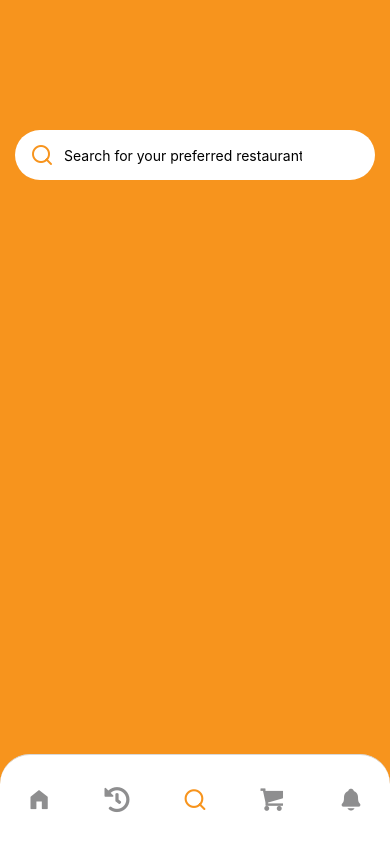
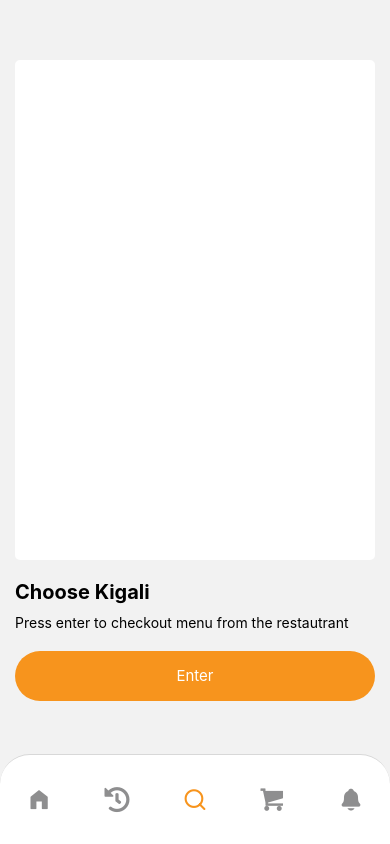
Before and after one commit to Byiringiro-saad/supamenu_mobile, a React Native app: screen /Result in a window 390 px wide. Built offline with nearby package versions, Linux system fonts and the light colour scheme.

Commit message:
search done

```diff
--- a/screens/home.jsx
+++ /dev/null
@@ -1,11 +0,0 @@
-import { StyleSheet, View } from "react-native";
-
-const Home = () => {
-  return <View style={styles.container}></View>;
-};
-
-const styles = StyleSheet.create({
-  container: {},
-});
-
-export default Home;
--- /dev/null
+++ b/screens/home/index.jsx
@@ -0,0 +1,25 @@
+import { createNativeStackNavigator } from "@react-navigation/native-stack";
+
+//screens
+import Restaurant from "./restaurant";
+import Restaurants from "./restaurants";
+
+const Stack = createNativeStackNavigator();
+
+const screenOptions = {
+  headerShown: false,
+};
+
+const Home = () => {
+  return (
+    <Stack.Navigator
+      initialRouteName="Restaurants"
+      screenOptions={screenOptions}
+    >
+      <Stack.Screen name="Restaurant" component={Restaurant} />
+      <Stack.Screen name="Restaurants" component={Restaurants} />
+    </Stack.Navigator>
+  );
+};
+
+export default Home;
--- /dev/null
+++ b/screens/home/restaurant.jsx
@@ -0,0 +1,13 @@
+import { StyleSheet, Text, View } from "react-native";
+
+const Restaurant = () => {
+  return (
+    <View>
+      <Text>Restaurant</Text>
+    </View>
+  );
+};
+
+const styles = StyleSheet.create({});
+
+export default Restaurant;
--- /dev/null
+++ b/screens/home/restaurants.jsx
@@ -0,0 +1,22 @@
+import { StyleSheet, Text, View } from "react-native";
+
+const Restaurants = () => {
+  return (
+    <View style={styles.container}>
+      <View>
+        <Text>Restaurants</Text>
+      </View>
+    </View>
+  );
+};
+
+const styles = StyleSheet.create({
+  container: {
+    flex: 1,
+    flexDirection: "column",
+    padding: 15,
+    paddingTop: 60,
+  },
+});
+
+export default Restaurants;
--- a/screens/search/index.jsx
+++ b/screens/search/index.jsx
@@ -1,8 +1,8 @@
-import { StyleSheet, View } from "react-native";
 import { createNativeStackNavigator } from "@react-navigation/native-stack";
 
 //screens
 import Search from "./search";
+import Result from "./result";
 import Results from "./results";
 
 const Stack = createNativeStackNavigator();
@@ -13,20 +13,12 @@ const screenOptions = {
 
 const Index = () => {
   return (
-    <View style={styles.container}>
-      <Stack.Navigator screenOptions={screenOptions} initialRouteName="Index">
-        <Stack.Screen name="Index" component={Search} />
-        <Stack.Screen name="Results" component={Results} />
-      </Stack.Navigator>
-    </View>
+    <Stack.Navigator screenOptions={screenOptions} initialRouteName="Index">
+      <Stack.Screen name="Index" component={Search} />
+      <Stack.Screen name="Result" component={Result} />
+      <Stack.Screen name="Results" component={Results} />
+    </Stack.Navigator>
   );
 };
 
-const styles = StyleSheet.create({
-  container: {
-    width: "100%",
-    height: "100%",
-  },
-});
-
 export default Index;
--- /dev/null
+++ b/screens/search/result.jsx
@@ -0,0 +1,61 @@
+import { Pressable, StyleSheet, Text, View } from "react-native";
+
+const Result = ({ navigation }) => {
+  const enter = () => {
+    navigation.navigate("Restaurant");
+  };
+
+  return (
+    <View style={styles.container}>
+      <View style={styles.image}></View>
+      <Text style={styles.title}>Choose Kigali</Text>
+      <Text>Press enter to checkout menu from the restautrant</Text>
+      <View style={styles.down}>
+        <Pressable style={styles.button} onPress={enter}>
+          <Text style={styles.button_text}>Enter</Text>
+        </Pressable>
+      </View>
+    </View>
+  );
+};
+
+const styles = StyleSheet.create({
+  container: {
+    flex: 1,
+    flexDirection: "column",
+    padding: 15,
+    paddingTop: 60,
+  },
+  image: {
+    width: "100%",
+    height: "65%",
+    borderRadius: 5,
+    backgroundColor: "#ffffff",
+  },
+  title: {
+    fontSize: 20,
+    marginTop: 20,
+    marginBottom: 10,
+    fontWeight: "bold",
+  },
+  down: {
+    width: "100%",
+    alignItems: "center",
+  },
+  button: {
+    width: "100%",
+    height: 50,
+    alignItems: "center",
+    justifyContent: "center",
+    borderRadius: 30,
+    backgroundColor: "#F7941D",
+    marginBottom: 20,
+    marginTop: 20,
+  },
+  button_text: {
+    fontSize: 15,
+    color: "#fff",
+  },
+});
+
+export default Result;
--- a/screens/search/results.jsx
+++ b/screens/search/results.jsx
@@ -3,6 +3,10 @@ import { Pressable, StyleSheet, Text, View } from "react-native";
 const Results = ({ navigation }) => {
   const back = () => {
     navigation.navigate("Index");
+  };
+
+  const goToRestaurant = () => {
+    navigation.navigate("Result");
   };
 
   return (
@@ -16,6 +20,8 @@ const Results = ({ navigation }) => {
         <Text>12 Results</Text>
       </View>
       <View style={styles.resultsContainer}>
+        {[...Array(5)].map((item, index) => (
+          <Pressable key={index} onPress={goToRestaurant}>
             <View style={styles.box}>
               <View style={styles.image}></View>
               <View style={styles.info}>
@@ -23,20 +29,8 @@ const Results = ({ navigation }) => {
                 <Text style={styles.address}>Restaurant Address</Text>
               </View>
             </View>
-        <View style={styles.box}>
-          <View style={styles.image}></View>
-          <View style={styles.info}>
-            <Text style={styles.name}>Restaurant Name</Text>
-            <Text style={styles.address}>Restaurant Address</Text>
-          </View>
-        </View>
-        <View style={styles.box}>
-          <View style={styles.image}></View>
-          <View style={styles.info}>
-            <Text style={styles.name}>Restaurant Name</Text>
-            <Text style={styles.address}>Restaurant Address</Text>
-          </View>
-        </View>
+          </Pressable>
+        ))}
       </View>
     </View>
   );
@@ -48,6 +42,7 @@ const styles = StyleSheet.create({
     paddingTop: 60,
     width: "100%",
     height: "100%",
+    overflow: "scroll",
     borderTopLeftRadius: 30,
     borderTopRightRadius: 30,
   },
@@ -68,7 +63,7 @@ const styles = StyleSheet.create({
   },
   resultsContainer: {
     width: "100%",
-    height: "100%",
+    height: "90%",
     marginTop: 20,
   },
   box: {
```
Lines whose indentation alone changed are shown as unchanged.
